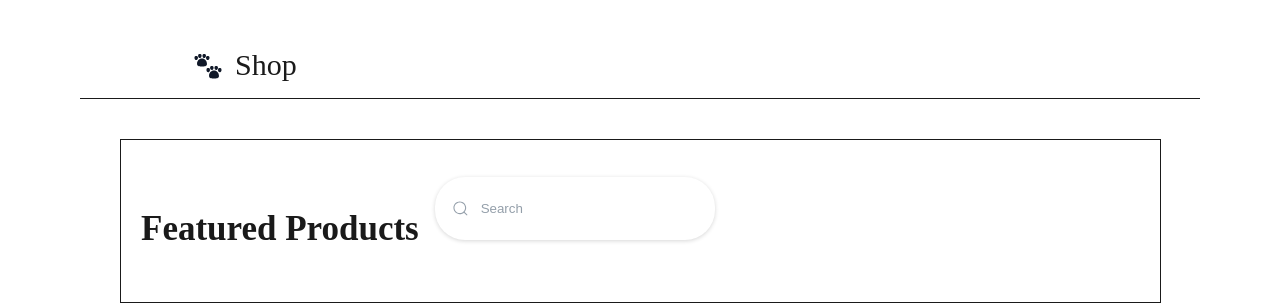
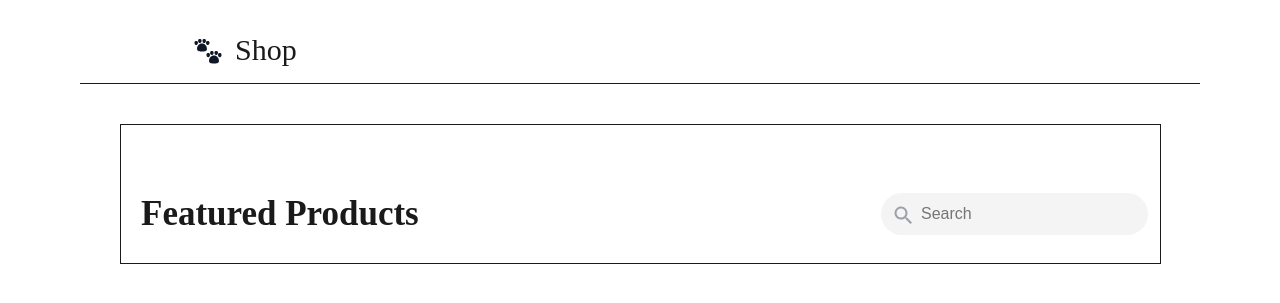
Before and after one commit to MugdhaRahman/recap, a plain HTML site: page index.html in a window 1280 px wide. Shown: the part 842-1145 px from the top of the page. After the commit the page ends 1106 px from the top, so only its background shows below. Drawn offline with Linux system fonts and the light colour scheme.

Commit message:
Refactor shop layout and search functionality; update styles and add search icon

```diff
--- a/Styles/shop.css
+++ b/Styles/shop.css
@@ -35,12 +35,9 @@
 
 .shop__content_title {
   display: flex;
-  flex-direction: row;
-  justify-content: space-between;
   align-items: center;
   flex-wrap: wrap;
   gap: 16px;
-  margin-bottom: 24px;
 }
 
 .shop__content_title h2 {
@@ -50,114 +47,23 @@
   padding: 40px 0px 0px 20px;
 }
 
-.shop__search__box {
+.shop__search {
   display: flex;
+  align-items: center;
   margin-left: auto;
 }
 
-.form {
-  --input-text-color: var(--text-color);
-  --input-bg-color: var(--white);
-  --focus-input-bg-color: transparent;
-  --text-color: #949faa;
-  --active-color: #1b9bee;
-  --width-of-input: 280px;
-  --inline-padding-of-input: 1.2em;
-  --gap: 0.9rem;
+.shop__search__box {
+  width: 100%;
+  max-width: 280;
+  box-sizing: content-box;
+  border: 0px solid #ccc;
+  border-radius: 50px;
+  font-size: 16px;
+  background-color: var(--light-gray);
+  background-image: url('../Res/ic_search.svg');
+  background-position: 10px 10px;
+  background-repeat: no-repeat;
+  padding: 12px 20px 12px 40px;
+  margin: 40px 12px 0px 0px;
 }
-
-.form {
-  font-size: 0.9rem;
-  display: flex;
-  gap: 0.5rem;
-  align-items: center;
-  width: var(--width-of-input);
-  position: relative;
-  isolation: isolate;
-}
-
-.fancy-bg {
-  position: absolute;
-  width: 100%;
-  inset: 0;
-  background: var(--input-bg-color);
-  border-radius: 30px;
-  height: 100%;
-  z-index: -1;
-  pointer-events: none;
-  box-shadow: rgba(0, 0, 0, 0.16) 0px 1px 4px;
-}
-
-label {
-  width: 100%;
-  padding: 0.8em;
-  height: 40px;
-  padding-inline: var(--inline-padding-of-input);
-  display: flex;
-  align-items: center;
-}
-
-.search,
-.close-btn {
-  position: absolute;
-}
-
-.search {
-  fill: var(--text-color);
-  left: var(--inline-padding-of-input);
-}
-
-svg {
-  width: 17px;
-  display: block;
-}
-
-.close-btn {
-  border: none;
-  right: var(--inline-padding-of-input);
-  box-sizing: border-box;
-  display: flex;
-  align-items: center;
-  justify-content: center;
-  color: #fff;
-  padding: 0.1em;
-  width: 20px;
-  height: 20px;
-  border-radius: 50%;
-  background: var(--active-color);
-  opacity: 0;
-  visibility: hidden;
-}
-.input {
-  color: var(--input-text-color);
-  width: 100%;
-  margin-inline: min(2em, calc(var(--inline-padding-of-input) + var(--gap)));
-  background: none;
-  border: none;
-}
-
-.input:focus {
-  outline: none;
-}
-
-.input::placeholder {
-  color: var(--text-color);
-}
-.input:focus ~ .fancy-bg {
-  border: 1px solid var(--active-color);
-  background: var(--focus-input-bg-color);
-}
-.input:focus ~ .search {
-  fill: var(--active-color);
-}
-.input:valid ~ .close-btn {
-  opacity: 1;
-  visibility: visible;
-}
-input:-webkit-autofill,
-input:-webkit-autofill:hover,
-input:-webkit-autofill:focus,
-input:-webkit-autofill:active {
-  -webkit-transition: "color 9999s ease-out, background-color 9999s ease-out";
-  -webkit-transition-delay: 9999s;
-}
--- a/Styles/values.css
+++ b/Styles/values.css
@@ -4,5 +4,6 @@
 --white:#ffffff;
 --black: #000000;
 --text-color:#101828;
+--light-gray:#F4F4F4;
 
 }
--- a/index.html
+++ b/index.html
@@ -96,49 +96,16 @@
     <div class="shop__content">
       <div class="shop__content_title">
         <h2>Featured Products</h2>
+      </div>
 
-        <div class="shop__search__box">
-          <form class="form">
-            <label for="search">
-              <input
-                class="input"
-                type="text"
-                required=""
-                placeholder="Search"
-                id="search"
-              />
-              <div class="fancy-bg"></div>
-              <div class="search">
-                <svg
-                  viewBox="0 0 24 24"
-                  aria-hidden="true"
-                  class="r-14j79pv r-4qtqp9 r-yyyyoo r-1xvli5t r-dnmrzs r-4wgw6l r-f727ji r-bnwqim r-1plcrui r-lrvibr"
-                >
-                  <g>
-                    <path
-                      d="M21.53 20.47l-3.66-3.66C19.195 15.24 20 13.214 20 11c0-4.97-4.03-9-9-9s-9 4.03-9 9 4.03 9 9 9c2.215 0 4.24-.804 5.808-2.13l3.66 3.66c.147.146.34.22.53.22s.385-.073.53-.22c.295-.293.295-.767.002-1.06zM3.5 11c0-4.135 3.365-7.5 7.5-7.5s7.5 3.365 7.5 7.5-3.365 7.5-7.5 7.5-7.5-3.365-7.5-7.5z"
-                    ></path>
-                  </g>
-                </svg>
-              </div>
-              <button class="close-btn" type="reset">
-                <svg
-                  xmlns="http://www.w3.org/2000/svg"
-                  class="h-5 w-5"
-                  viewBox="0 0 20 20"
-                  fill="currentColor"
-                >
-                  <path
-                    fill-rule="evenodd"
-                    d="M4.293 4.293a1 1 0 011.414 0L10 8.586l4.293-4.293a1 1 0 111.414 1.414L11.414 10l4.293 4.293a1 1 0 01-1.414 1.414L10 11.414l-4.293 4.293a1 1 0 01-1.414-1.414L8.586 10 4.293 5.707a1 1 0 010-1.414z"
-                    clip-rule="evenodd"
-                  ></path>
-                </svg>
-              </button>
-            </label>
-          </form>
-        </div>
-      </div>
+      <form class="shop__search">
+        <input
+          class="shop__search__box"
+          type="text"
+          name="search"
+          placeholder="Search"
+        />
+      </form>
 
       <div class="shop__content__nav"></div>
 
```
Also changed, not shown: Res/ic_search.svg (added).
